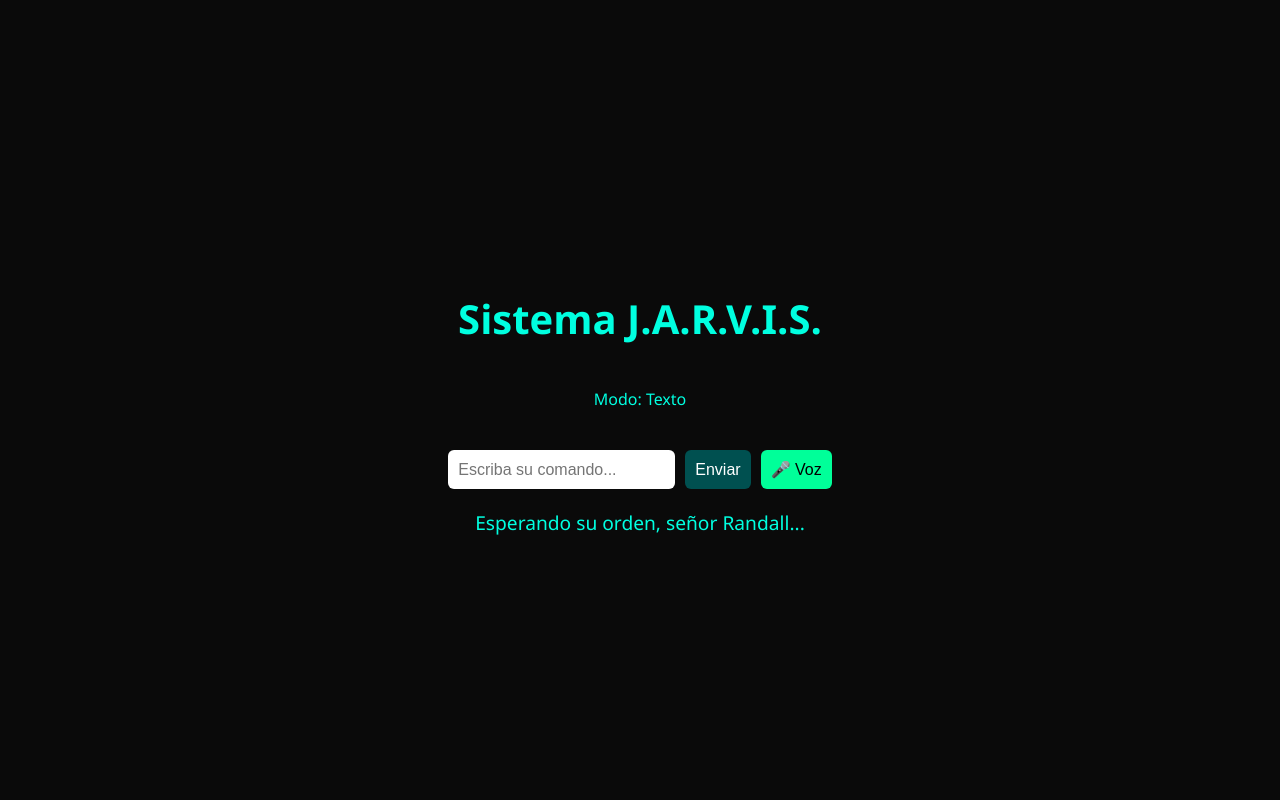
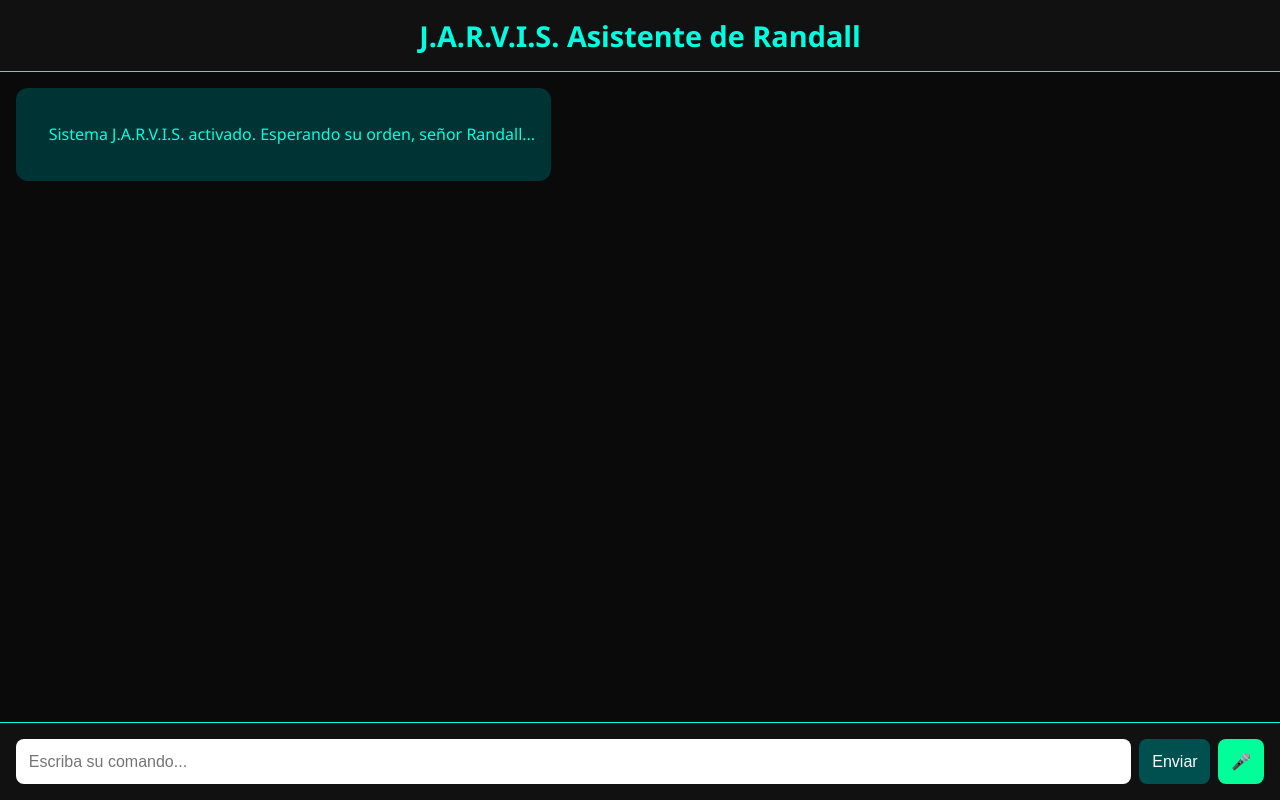
Before and after one commit to Randall-create/jarvis, a plain HTML site: page index.html in a window 1280 px wide. Drawn offline with Linux system fonts and the light colour scheme.

Commit message:
Add files via upload

```diff
--- a/index.html
+++ b/index.html
@@ -3,96 +3,120 @@
  <head>
   <meta charset="UTF-8">
   <meta name="viewport" content="width=device-width, initial-scale=1.0">
-  <title>J.A.R.V.I.S. Web Assistant</title>
+  <title>J.A.R.V.I.S. Chat</title>
   <style>
     body {
+      margin: 0;
       background: #0a0a0a;
       color: #00ffe0;
       font-family: 'Segoe UI', sans-serif;
       display: flex;
       flex-direction: column;
-      align-items: center;
-      justify-content: center;
       height: 100vh;
-      margin: 0;
+    }
+    header {
+      padding: 1rem;
       text-align: center;
+      background-color: #111;
+      font-size: 1.8rem;
+      font-weight: bold;
+      border-bottom: 1px solid #00ffe0;
     }
-    h1 {
-      font-size: 2.5rem;
+    #chat {
+      flex: 1;
+      padding: 1rem;
+      overflow-y: auto;
+      display: flex;
+      flex-direction: column;
+      gap: 1rem;
     }
-    .status {
-      margin-bottom: 20px;
+    .msg {
+      max-width: 80%;
+      padding: 0.8rem 1rem;
+      border-radius: 12px;
+      line-height: 1.4;
+      white-space: pre-wrap;
     }
-    #response {
-      margin-top: 20px;
-      font-size: 1.2rem;
-      max-width: 80%;
+    .user {
+      align-self: flex-end;
+      background-color: #005050;
+      color: white;
     }
-    .input-container {
+    .jarvis {
+      align-self: flex-start;
+      background-color: #003333;
+      color: #00ffe0;
+    }
+    #input-area {
       display: flex;
-      gap: 10px;
-      margin-top: 20px;
-      flex-wrap: wrap;
-      justify-content: center;
+      padding: 1rem;
+      background: #111;
+      gap: 0.5rem;
+      border-top: 1px solid #00ffe0;
     }
     input, button {
-      padding: 10px;
       font-size: 1rem;
-      border-radius: 6px;
+      padding: 0.8rem;
       border: none;
+      border-radius: 8px;
     }
     input {
       flex: 1;
-      min-width: 200px;
+    }
+    #sendBtn {
+      background-color: #005050;
+      color: white;
     }
     #voiceBtn {
       background-color: #00ff99;
       color: black;
-      cursor: pointer;
-    }
-    #sendBtn {
-      background-color: #005050;
-      color: white;
-      cursor: pointer;
     }
   </style>
  </head>
  <body>
-  <h1>Sistema J.A.R.V.I.S.</h1>
-  <p class="status">Modo: <span id="mode">Texto</span></p>
-  <div class="input-container">
-   <input type="text" id="userInput" placeholder="Escriba su comando..."> <button id="sendBtn">Enviar</button> <button id="voiceBtn">🎤 Voz</button>
-  </div>
-  <div id="response">
-   Esperando su orden, señor Randall...
+  <header>
+   J.A.R.V.I.S. Asistente de Randall
+  </header>
+  <main id="chat">
+   <div class="msg jarvis">
+    Sistema J.A.R.V.I.S. activado. Esperando su orden, señor Randall...
+   </div>
+  </main>
+  <div id="input-area">
+   <input type="text" id="userInput" placeholder="Escriba su comando..."> <button id="sendBtn">Enviar</button> <button id="voiceBtn">🎤</button>
   </div>
   <script>
+    const chat = document.getElementById('chat');
     const input = document.getElementById('userInput');
     const sendBtn = document.getElementById('sendBtn');
     const voiceBtn = document.getElementById('voiceBtn');
-    const responseDiv = document.getElementById('response');
-    const modeSpan = document.getElementById('mode');
-    let mode = 'texto';
+
+    function addMessage(text, sender) {
+      const msg = document.createElement('div');
+      msg.className = 'msg ' + sender;
+      msg.textContent = text;
+      chat.appendChild(msg);
+      chat.scrollTop = chat.scrollHeight;
+    }
 
     function speak(text) {
       const utterance = new SpeechSynthesisUtterance(text);
       utterance.lang = 'es-ES';
-      utterance.pitch = 1;
-      utterance.rate = 1;
       speechSynthesis.speak(utterance);
     }
 
     async function sendMessage() {
       const message = input.value.trim();
       if (!message) return;
-      responseDiv.textContent = 'Procesando...';
+      addMessage(message, 'user');
+      input.value = '';
 
       try {
         const res = await fetch('https://api.openai.com/v1/chat/completions', {
           method: 'POST',
           headers: {
             'Content-Type': 'application/json',
-            'Authorization': 'Bearer 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'
+            'Authorization': 'Bearer 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'
           },
           body: JSON.stringify({
             model: 'gpt-4',
@@ -105,12 +129,10 @@
 
         const data = await res.json();
         const reply = data.choices?.[0]?.message?.content || 'Respuesta vacía.';
-        responseDiv.textContent = reply;
-        input.value = '';
-
-        if (mode === 'voz') speak(reply);
-      } catch (error) {
-        responseDiv.textContent = 'Error al contactar a OpenAI.';
+        addMessage(reply, 'jarvis');
+        speak(reply);
+      } catch (err) {
+        addMessage('Error al contactar a OpenAI.', 'jarvis');
       }
     }
 
@@ -123,8 +145,6 @@
         return;
       }
 
-      mode = 'voz';
-      modeSpan.textContent = 'Voz';
       speak('Modo de voz activo');
 
       const recognition = new webkitSpeechRecognition();
@@ -139,7 +159,7 @@
       };
 
       recognition.onerror = function () {
-        responseDiv.textContent = 'Error de reconocimiento de voz.';
+        addMessage('Error de reconocimiento de voz.', 'jarvis');
       };
 
       recognition.start();
```
